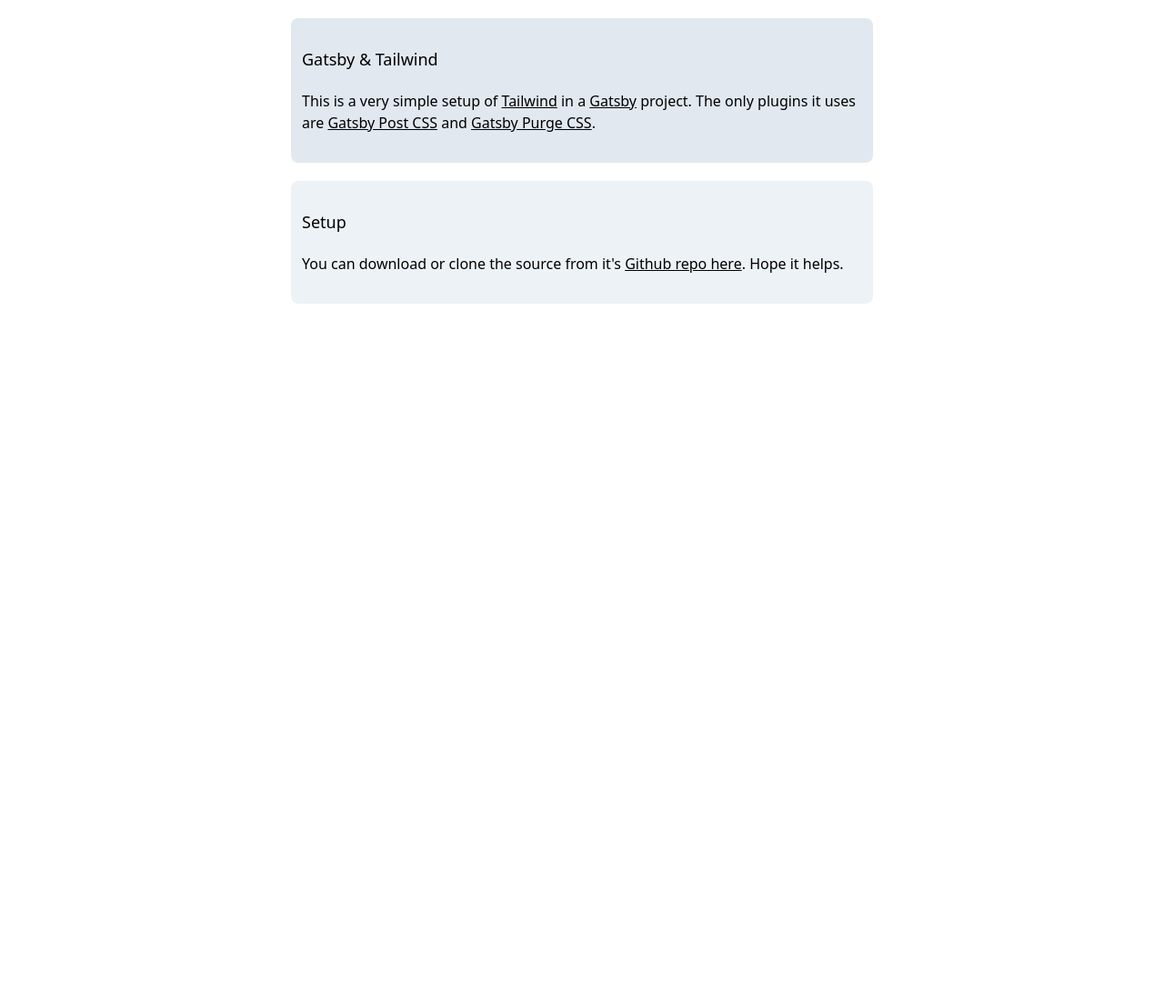
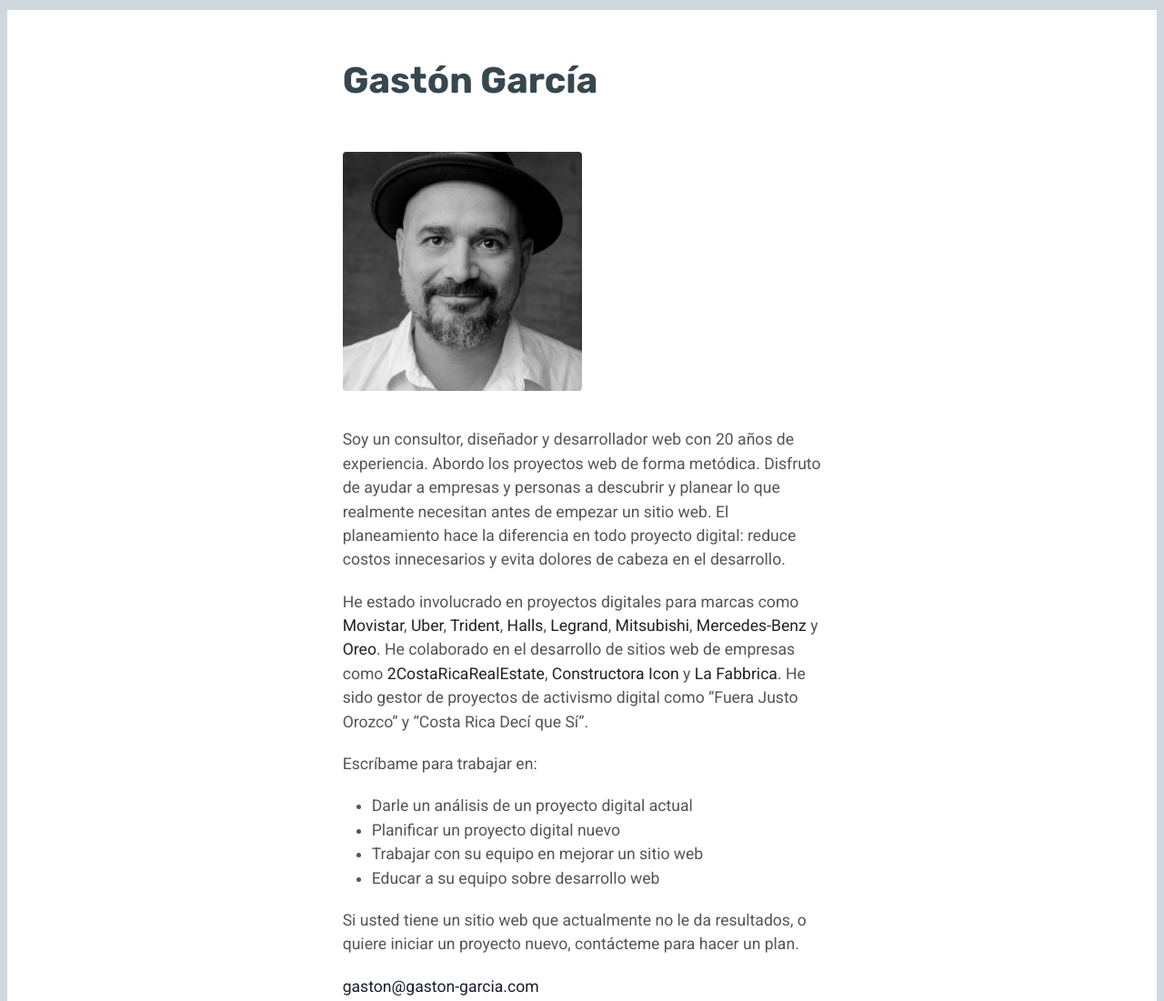
Before and after one commit to gastongarcia/gaston-garcia, a Gatsby site: page / in a window 1280 px wide. Shown: the top 1101 px of the page at 91% size. Before the commit the page ends 800 px from the top, so only its background shows below. Built offline with nearby package versions, Linux system fonts and the light colour scheme; Gatsby itself is replaced by a stand-in of ours.

Commit message:
First commit

```diff
--- a/gatsby-config.js
+++ b/gatsby-config.js
@@ -18,8 +18,8 @@
       resolve: "gatsby-plugin-purgecss",
       options: {
         tailwind: true,
-        purgeOnly: ["src/css/style.css"]
-      }
+        purgeOnly: ["src/css/style.css"],
+      },
     },
     `gatsby-transformer-sharp`,
     `gatsby-plugin-sharp`,
@@ -35,6 +35,45 @@
         icon: `src/images/gatsby-icon.png`, // This path is relative to the root of the site.
       },
     },
+    {
+      resolve: `gatsby-plugin-google-analytics`,
+      options: {
+        trackingId: "UA-138241855-1",
+        // Defines where to place the tracking script - `true` in the head and `false` in the body
+        head: false,
+        // Setting this parameter is optional
+        anonymize: true,
+        // Setting this parameter is also optional
+        respectDNT: true,
+        // Avoids sending pageview hits from custom paths
+        //exclude: ["/preview/**", "/do-not-track/me/too/"],
+        // Enables Google Optimize using your container Id
+        //optimizeId: "YOUR_GOOGLE_OPTIMIZE_TRACKING_ID",
+        // Enables Google Optimize Experiment ID
+        //experimentId: "YOUR_GOOGLE_EXPERIMENT_ID",
+        // Set Variation ID. 0 for original 1,2,3....
+        //variationId: "YOUR_GOOGLE_OPTIMIZE_VARIATION_ID",
+        // Any additional create only fields (optional)
+        sampleRate: 5,
+        siteSpeedSampleRate: 10,
+        cookieDomain: "gaston-garcia.com",
+      },
+    },
+    {
+      resolve: `gatsby-plugin-prefetch-google-fonts`,
+      options: {
+        fonts: [
+          {
+            family: `Roboto`,
+            subsets: [`latin`],
+          },
+          {
+            family: `Rubik`,
+            variants: [`400`, `700`],
+          },
+        ],
+      },
+    },
     // this (optional) plugin enables Progressive Web App + Offline functionality
     // To learn more, visit: https://gatsby.dev/offline
     // `gatsby-plugin-offline`,
--- a/package.json
+++ b/package.json
@@ -7,9 +7,11 @@
   "dependencies": {
     "gatsby": "^2.10.4",
     "gatsby-image": "^2.2.3",
+    "gatsby-plugin-google-analytics": "^2.1.4",
     "gatsby-plugin-manifest": "^2.2.0",
     "gatsby-plugin-offline": "^2.2.0",
     "gatsby-plugin-postcss": "^2.1.0",
+    "gatsby-plugin-prefetch-google-fonts": "^1.4.2",
     "gatsby-plugin-purgecss": "^4.0.0",
     "gatsby-plugin-react-helmet": "^3.1.0",
     "gatsby-plugin-sharp": "^2.2.1",
--- /dev/null
+++ b/src/components/images/pic.js
@@ -0,0 +1,26 @@
+import React from "react"
+import { StaticQuery, graphql } from "gatsby"
+import Img from "gatsby-image"
+
+const Pic = () => (
+  <StaticQuery
+    query={graphql`
+      query {
+        placeholderImage: file(relativePath: { eq: "gaston-garcia-foto.jpg" }) {
+          childImageSharp {
+            fluid(maxWidth: 300) {
+              ...GatsbyImageSharpFluid
+            }
+          }
+        }
+      }
+    `}
+    render={data => (
+      <Img
+        fluid={data.placeholderImage.childImageSharp.fluid}
+        className="rounded w-3/6 mb-5"
+      />
+    )}
+  />
+)
+export default Pic
--- a/src/css/style.css
+++ b/src/css/style.css
@@ -60,3 +60,32 @@
     * @import "utilities/background-patterns";
     * @import "utilities/skew-transforms";
     */
+
+body {
+  border-color: #cfd8dc;
+  border-style: solid;
+  border-width: 0.65em 0.5em 0.6em;
+  font-family: Roboto, sans-serif;
+  font-size: 1.1em;
+  color: #555;
+}
+h1 {
+  font-family: Rubik, serif;
+  font-weight: 700;
+  font-size: 2.5rem;
+  color: #37474f;
+  margin-bottom: 3rem;
+  margin-top: 3rem;
+}
+p {
+  @apply my-5;
+}
+p:first-of-type {
+  @apply mt-10;
+}
+a {
+  @apply text-gray-900;
+}
+.brand {
+  color: #222;
+}
--- a/src/pages/index.js
+++ b/src/pages/index.js
@@ -3,21 +3,59 @@
 
 import Layout from "../components/layout"
 import SEO from "../components/seo"
+import Pic from "../components/images/pic"
 
 const IndexPage = () => (
   <Layout>
-    <SEO title="Gatsby Tailwind Simple Setup" />
+    <SEO title="Gastón García - Consultor &amp; Desarrollador Digital" />
 
-    <div className="md:w-1/2 w-10/12 mx-auto bg-gray-300 mt-5 p-3 rounded-lg">
-      <p className="text-lg my-5">Gatsby &amp; Tailwind</p>
-      <p className="text-base mb-5">This is a very simple setup of <a href="https://tailwindcss.com/" target="_blank" className="underline">Tailwind</a> in a <a href="https://www.gatsbyjs.org" target="_blank" className="underline">Gatsby</a> project. The only plugins it uses are <a href="https://www.gatsbyjs.org/packages/gatsby-plugin-postcss/?=post" target="_blank" className="underline">Gatsby Post CSS</a> and <a href="https://www.gatsbyjs.org/packages/gatsby-plugin-purgecss/?=purge" target="_blank" className="underline">Gatsby Purge CSS</a>.</p>
+    <div className="w-4/5 md:w-5/12 mx-auto">
+      <h1>Gastón García</h1>
+      <Pic />
+      <p>
+        Soy un consultor, diseñador y desarrollador web con 20 años de
+        experiencia. Abordo los proyectos web de forma metódica. Disfruto de
+        ayudar a empresas y personas a descubrir y planear lo que realmente
+        necesitan antes de empezar un sitio web. El planeamiento hace la
+        diferencia en todo proyecto digital: reduce costos innecesarios y evita
+        dolores de cabeza en el desarrollo.
+      </p>
+
+      <p>
+        He estado involucrado en proyectos digitales para marcas como{" "}
+        <span className="brand">Movistar</span>,{" "}
+        <span className="brand">Uber</span>,{" "}
+        <span className="brand">Trident</span>,{" "}
+        <span className="brand">Halls</span>,{" "}
+        <span className="brand">Legrand</span>,{" "}
+        <span className="brand">Mitsubishi</span>,{" "}
+        <span className="brand">Mercedes-Benz</span> y{" "}
+        <span className="brand">Oreo</span>. He colaborado en el desarrollo de
+        sitios web de empresas como{" "}
+        <span className="brand">2CostaRicaRealEstate</span>,{" "}
+        <span className="brand">Constructora Icon</span> y{" "}
+        <span className="brand">La Fabbrica</span>. He sido gestor de proyectos
+        de activismo digital como “Fuera Justo Orozco” y “Costa Rica Decí que
+        Sí”.
+      </p>
+
+      <p>Escríbame para trabajar en:</p>
+      <ul className="list-disc ml-8">
+        <li>Darle un análisis de un proyecto digital actual</li>
+        <li>Planificar un proyecto digital nuevo</li>
+        <li>Trabajar con su equipo en mejorar un sitio web</li>
+        <li>Educar a su equipo sobre desarrollo web</li>
+      </ul>
+
+      <p>
+        Si usted tiene un sitio web que actualmente no le da resultados, o
+        quiere iniciar un proyecto nuevo, contácteme para hacer un plan.
+      </p>
+
+      <p>
+        <a href="mailto:gaston@gaston-garcia.com">gaston@gaston-garcia.com</a>
+      </p>
     </div>
-
-    <div className="md:w-1/2 w-10/12 mx-auto bg-gray-200 mt-5 p-3 rounded-lg">
-      <p className="text-lg my-5">Setup</p>
-      <p className="text-base mb-5">You can download or clone the source from it's <a href="https://github.com/gastongarcia/Gatsby-Tailwind-Simple-Setup" target="_blank" className="underline">Github repo here</a>. Hope it helps.</p>
-    </div>
-
   </Layout>
 )
 
--- a/src/pages/page-2.js
+++ /dev/null
@@ -1,16 +0,0 @@
-import React from "react"
-import { Link } from "gatsby"
-
-import Layout from "../components/layout"
-import SEO from "../components/seo"
-
-const SecondPage = () => (
-  <Layout>
-    <SEO title="Page two" />
-    <h1>Hi from the second page</h1>
-    <p>Welcome to page 2</p>
-    <Link to="/">Go back to the homepage</Link>
-  </Layout>
-)
-
-export default SecondPage
```
Also changed, not shown: src/images/gaston-garcia-foto.jpg (added), 2 other files.
